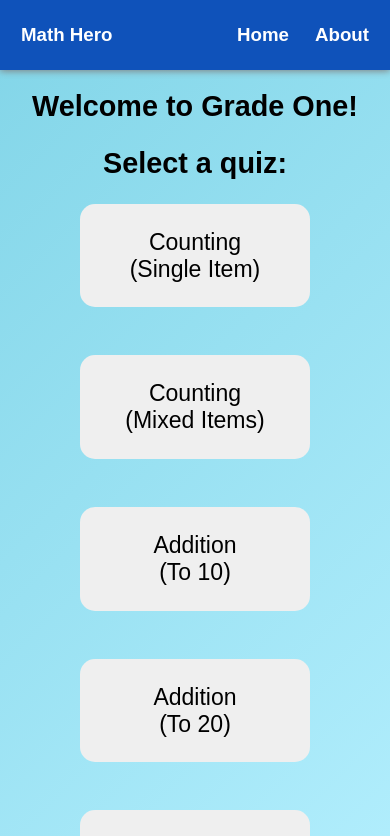
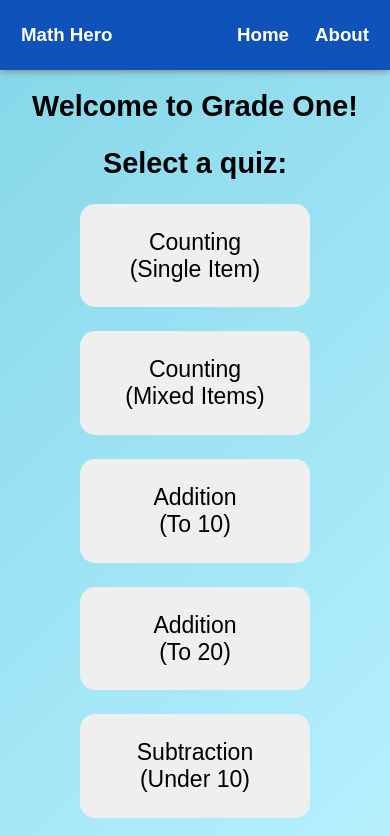
Before and after one commit to evan-desu/math-hero, a React (Create React App) app: page /grade1 in a window 390 px wide. Shown: the top 836 px of the page. Built offline with nearby package versions, Linux system fonts and the light colour scheme; a web font is replaced by a local one.

Commit message:
fix: touch up quiz selection buttons in mobile view

```diff
--- a/src/GradeOne/GradeOne.css
+++ b/src/GradeOne/GradeOne.css
@@ -44,6 +44,7 @@ button:hover {
         display: grid;
         grid-template-columns: repeat(1, 1fr);
         justify-items: center;
+        gap: 1.5rem;
     }
 
     .quiz-btn {
--- a/src/GradeTwo/GradeTwo.css
+++ b/src/GradeTwo/GradeTwo.css
@@ -44,6 +44,7 @@ button:hover {
         display: grid;
         grid-template-columns: repeat(1, 1fr);
         justify-items: center;
+        gap: 1.5rem;
     }
 
     .grade-two-quiz-btn {
```
